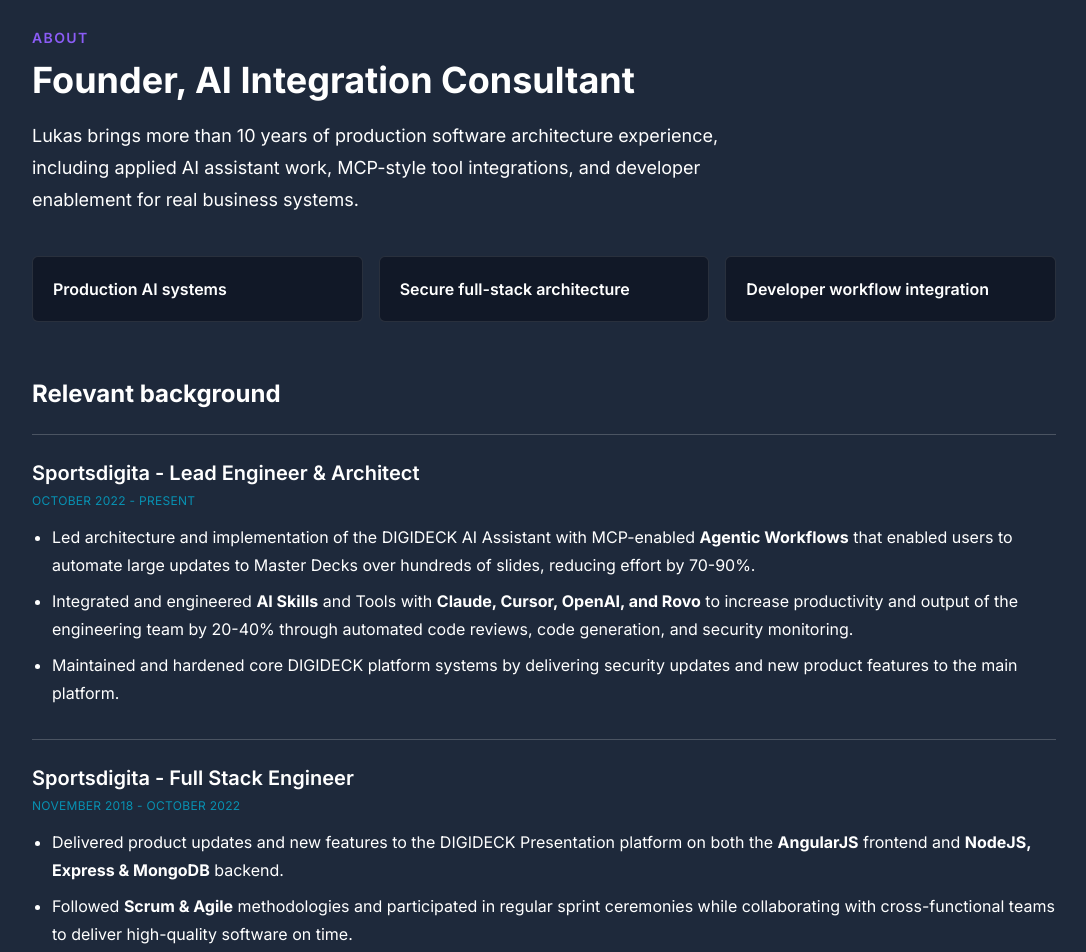
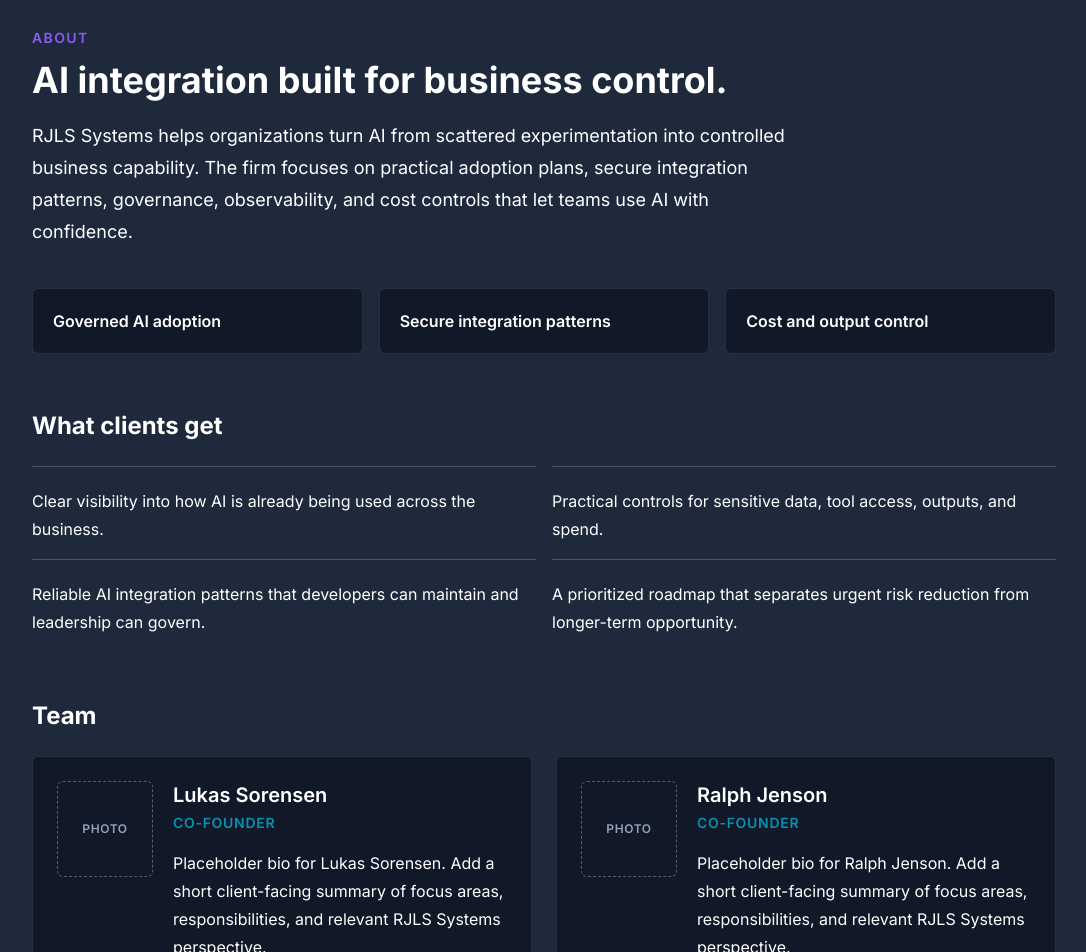
Before and after one commit to theory-foundry/website, a Next.js app: page /about in a window 1280 px wide. Shown: the part 100-1052 px from the top of the page, without its empty margins (96-1182 px from the left). Built offline with nearby package versions, Linux system fonts and the light colour scheme.

Commit message:
redesign about

```diff
--- a/src/app/about/page.tsx
+++ b/src/app/about/page.tsx
@@ -1,31 +1,18 @@
-"use client";
-
 import { TailWindColorThemeClasses as tw } from "@/constants/ColorTheme";
 import { RJLS } from "@/constants/RJLS";
-import { RESUME } from "@/example-data/Resume";
-
-function renderHighlight(highlight: string) {
-  return highlight.split(/(\*\*.*?\*\*)/g).map((part, index) => {
-    if (part.startsWith("**") && part.endsWith("**")) {
-      return <strong key={`${highlight}-bold-${index}`}>{part.slice(2, -2)}</strong>;
-    }
-
-    return <span key={`${highlight}-text-${index}`}>{part}</span>;
-  });
-}
 
 export default function About() {
-  const relevantExperience = RESUME.experience.slice(0, 3);
-
   return (
     <main className={`${tw.BG_PRIMARY} min-h-screen px-6 py-16`}>
       <section className="mx-auto max-w-5xl">
         <p className={`mb-3 text-sm font-semibold uppercase tracking-widest ${tw.TEXT_TERTIARY}`}>About</p>
-        <h1 className={`max-w-3xl text-4xl font-bold ${tw.TEXT_PRIMARY}`}>{RJLS.founder.title}</h1>
-        <p className={`mt-5 max-w-3xl text-lg leading-8 ${tw.TEXT_PRIMARY}`}>{RJLS.founder.summary}</p>
+        <h1 className={`max-w-3xl text-4xl font-bold ${tw.TEXT_PRIMARY}`}>
+          AI integration built for business control.
+        </h1>
+        <p className={`mt-5 max-w-3xl text-lg leading-8 ${tw.TEXT_PRIMARY}`}>{RJLS.about}</p>
 
         <div className="mt-10 grid gap-4 md:grid-cols-3">
-          {["Production AI systems", "Secure full-stack architecture", "Developer workflow integration"].map((item) => (
+          {["Governed AI adoption", "Secure integration patterns", "Cost and output control"].map((item) => (
             <div key={item} className={`rounded-md border border-slate-900/10 p-5 dark:border-white/10 ${tw.BG_SECONDARY}`}>
               <p className={`font-semibold ${tw.TEXT_PRIMARY}`}>{item}</p>
             </div>
@@ -33,19 +20,39 @@
         </div>
 
         <div className="mt-14">
-          <h2 className={`text-2xl font-bold ${tw.TEXT_PRIMARY}`}>Relevant background</h2>
-          <div className="mt-6 space-y-8">
-            {relevantExperience.map(({ company, title, period, highlights }) => (
-              <article key={`${company}-${title}-${period}`} className="border-t border-slate-900/20 pt-6 dark:border-white/20">
-                <h3 className={`text-xl font-semibold ${tw.TEXT_PRIMARY}`}>
-                  {company} - {title}
-                </h3>
-                <time className={`text-xs uppercase tracking-wide ${tw.TEXT_SECONDARY}`}>{period}</time>
-                <ul className={`mt-3 list-disc space-y-2 pl-5 leading-7 ${tw.TEXT_PRIMARY}`}>
-                  {highlights.slice(0, 3).map((highlight) => (
-                    <li key={highlight}>{renderHighlight(highlight)}</li>
-                  ))}
-                </ul>
+          <h2 className={`text-2xl font-bold ${tw.TEXT_PRIMARY}`}>What clients get</h2>
+          <div className="mt-6 grid gap-4 md:grid-cols-2">
+            {RJLS.clientOutcomes.map((outcome) => (
+              <div key={outcome} className="border-t border-slate-900/20 pt-5 dark:border-white/20">
+                <p className={`leading-7 ${tw.TEXT_PRIMARY}`}>{outcome}</p>
+              </div>
+            ))}
+          </div>
+        </div>
+
+        <div className="mt-16">
+          <h2 className={`text-2xl font-bold ${tw.TEXT_PRIMARY}`}>Team</h2>
+          <div className="mt-6 grid gap-6 md:grid-cols-2">
+            {RJLS.team.map((member) => (
+              <article
+                key={member.name}
+                className={`rounded-md border border-slate-900/10 p-6 dark:border-white/10 ${tw.BG_SECONDARY}`}
+              >
+                <div className="flex items-start gap-5">
+                  <div
+                    aria-label={member.photoAlt}
+                    className="flex h-24 w-24 flex-none items-center justify-center rounded-md border border-dashed border-slate-900/30 text-xs font-semibold uppercase tracking-wider text-slate-500 dark:border-white/30 dark:text-slate-400"
+                  >
+                    Photo
+                  </div>
+                  <div>
+                    <h3 className={`text-xl font-semibold ${tw.TEXT_PRIMARY}`}>{member.name}</h3>
+                    <p className={`mt-1 text-sm font-semibold uppercase tracking-wider ${tw.TEXT_SECONDARY}`}>
+                      {member.role}
+                    </p>
+                    <p className={`mt-4 leading-7 ${tw.TEXT_PRIMARY}`}>{member.bio}</p>
+                  </div>
+                </div>
               </article>
             ))}
           </div>
--- a/src/constants/RJLS.ts
+++ b/src/constants/RJLS.ts
@@ -6,12 +6,28 @@
   heroSummary:
     "RJLS Systems helps businesses adopt AI without losing control of security, output quality, developer workflows, or cost.",
   primaryCta: "Email RJLS",
-  founder: {
-    name: "Lukas Sorensen",
-    title: "Founder, AI Integration Consultant",
-    summary:
-      "Lukas brings more than 10 years of production software architecture experience, including applied AI assistant work, MCP-style tool integrations, and developer enablement for real business systems.",
-  },
+  about:
+    "RJLS Systems helps organizations turn AI from scattered experimentation into controlled business capability. The firm focuses on practical adoption plans, secure integration patterns, governance, observability, and cost controls that let teams use AI with confidence.",
+  clientOutcomes: [
+    "Clear visibility into how AI is already being used across the business.",
+    "Practical controls for sensitive data, tool access, outputs, and spend.",
+    "Reliable AI integration patterns that developers can maintain and leadership can govern.",
+    "A prioritized roadmap that separates urgent risk reduction from longer-term opportunity.",
+  ],
+  team: [
+    {
+      name: "Lukas Sorensen",
+      role: "Co-founder",
+      photoAlt: "Placeholder headshot for Lukas Sorensen",
+      bio: "Placeholder bio for Lukas Sorensen. Add a short client-facing summary of focus areas, responsibilities, and relevant RJLS Systems perspective.",
+    },
+    {
+      name: "Ralph Jenson",
+      role: "Co-founder",
+      photoAlt: "Placeholder headshot for Ralph Jenson",
+      bio: "Placeholder bio for Ralph Jenson. Add a short client-facing summary of focus areas, responsibilities, and relevant RJLS Systems perspective.",
+    },
+  ],
   services: [
     {
       title: "AI Readiness Audit",
```
